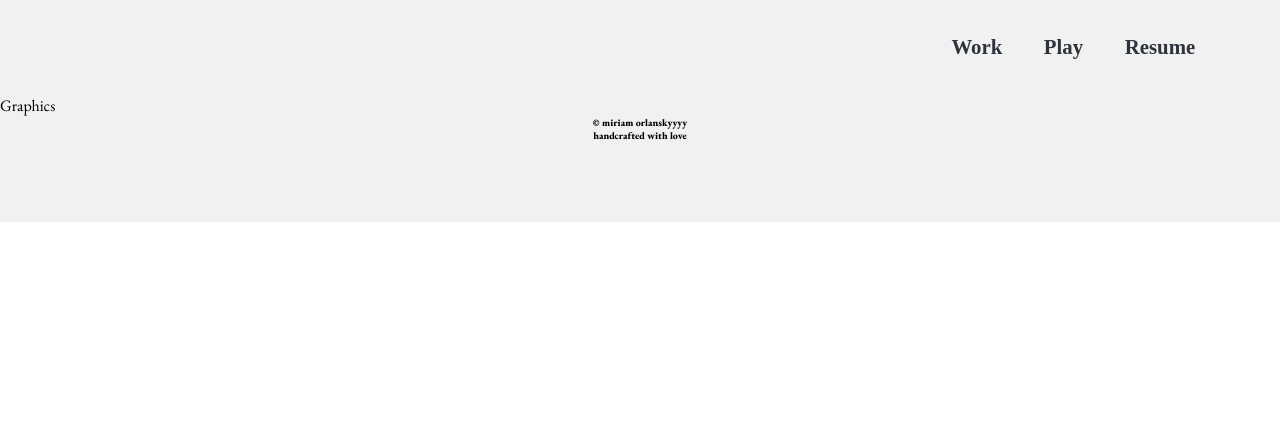
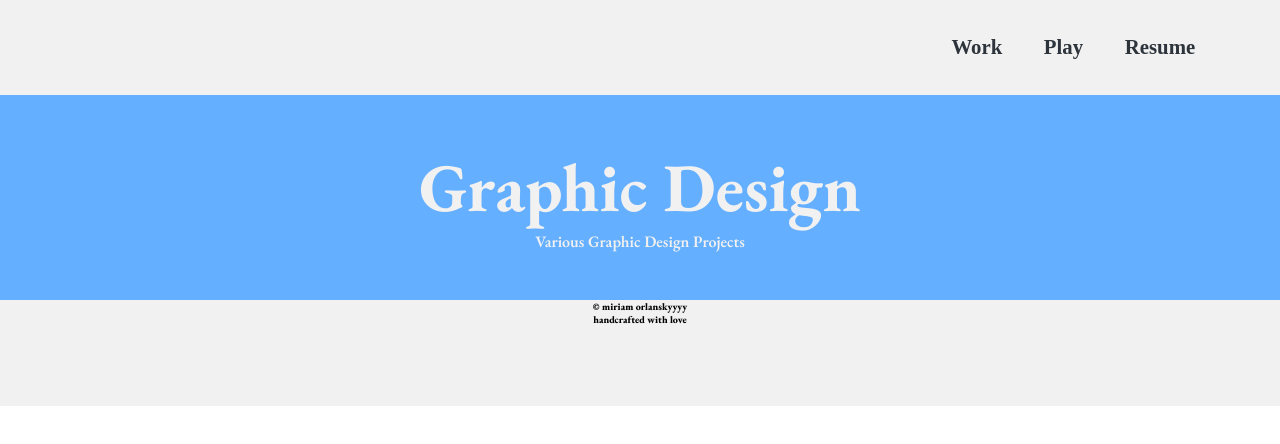
Before and after one commit to miriamOrlansky/design, a React (Vite) app: page /#/graphics in a window 1280 px wide. Shown: the top 444 px of the page. Built offline with nearby package versions, Linux system fonts and the light colour scheme.

Commit message:
start graphics page

```diff
--- a/package.json
+++ b/package.json
@@ -9,6 +9,7 @@
     "@testing-library/react": "^13.4.0",
     "@testing-library/user-event": "^13.5.0",
     "@vitejs/plugin-react": "^4.0.3",
+    "pure-react-carousel": "^1.30.1",
     "react": "^18.2.0",
     "react-dom": "^18.2.0",
     "react-icons": "^4.8.0",
--- a/src/pages/clef.jsx
+++ b/src/pages/clef.jsx
@@ -16,7 +16,7 @@ import visual3 from "../Images/clefcolor3.jpg";
 export default function Clef() {
   return (
     <Root>
-      <TitleSection backColor="#D8D6FF">
+      <TitleSection backColor="#64AFFF">
         <Title>Clef</Title>
         <Subtitle>Music Jamming App</Subtitle>
       </TitleSection>
--- a/src/pages/graphics.jsx
+++ b/src/pages/graphics.jsx
@@ -1,7 +1,25 @@
+import {
+  Root,
+  TitleSection,
+  Title,
+  Subtitle,
+  Row,
+} from "../styles/pagesStyles";
+import {
+  CarouselProvider,
+  Slider,
+  Slide,
+  ButtonBack,
+  ButtonNext,
+} from "pure-react-carousel";
+
 export default function Graphics() {
   return (
-    <div>
-      <div>Graphics</div>
-    </div>
+    <Root>
+      <TitleSection backColor="#64AFFF">
+        <Title>Graphic Design</Title>
+        <Subtitle>Various Graphic Design Projects</Subtitle>
+      </TitleSection>
+    </Root>
   );
 }
```
Also changed, not shown: 1 other file (tests, documents, lock files or other folders).
